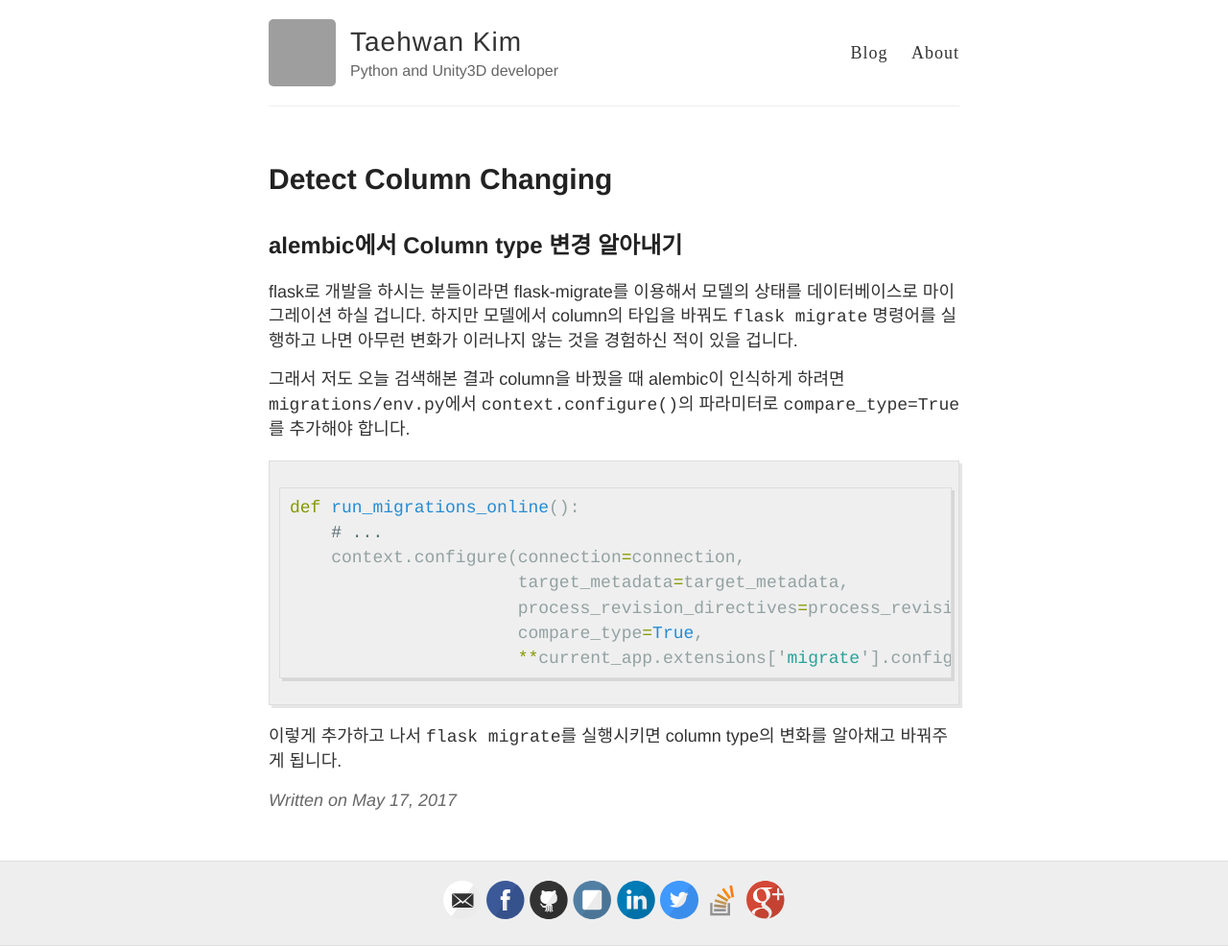
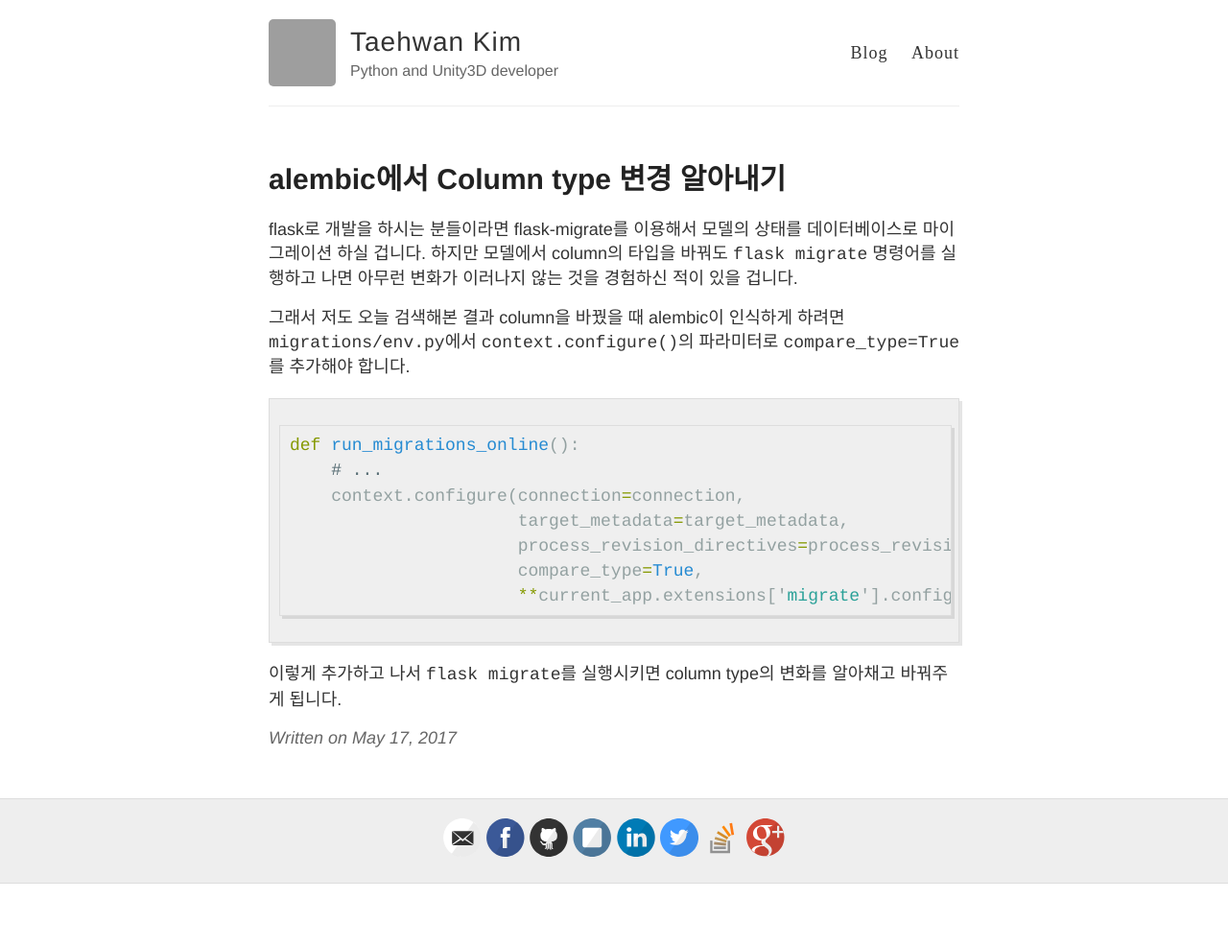
Before and after one commit to maxtortime/maxtortime.github.io, a Jekyll site: the page built from _posts/2017-05-17-Detect-column-changing.md, in a window 1280 px wide. Shown: the whole page at 96% size. Built offline with Jekyll 4.4.1, drawn with Linux system fonts in a browser that asks for light colours; our own code applies the rules of GitHub Pages for plain Markdown files; comment, search, counter and statistics services are not loaded; after the commit the page ends 921 px from its top, so only the background shows below that; some of the changed lines change nothing that is shown; grey boxes are pictures that could not be loaded.

Commit message:
Update 2017-05-17-Detect-column-changing.md
title change

```diff
--- a/_posts/2017-05-17-Detect-column-changing.md
+++ b/_posts/2017-05-17-Detect-column-changing.md
@@ -5,9 +5,8 @@ tags:
   - sqlalchemy
   - flask-migrate
   - alembic
+title: "alembic에서 Column type 변경 알아내기"
 ---
-## alembic에서 Column type 변경 알아내기
-
 flask로 개발을 하시는 분들이라면 flask-migrate를 이용해서 모델의 상태를 데이터베이스로 마이그레이션 하실 겁니다. 하지만 모델에서 column의 타입을 바꿔도 `flask migrate` 명령어를 실행하고 나면 아무런 변화가 이러나지 않는 것을 경험하신 적이 있을 겁니다.
 
 그래서 저도 오늘 검색해본 결과 column을 바꿨을 때 alembic이 인식하게 하려면 `migrations/env.py`에서 `context.configure()`의 파라미터로 `compare_type=True`를 추가해야 합니다.
```
